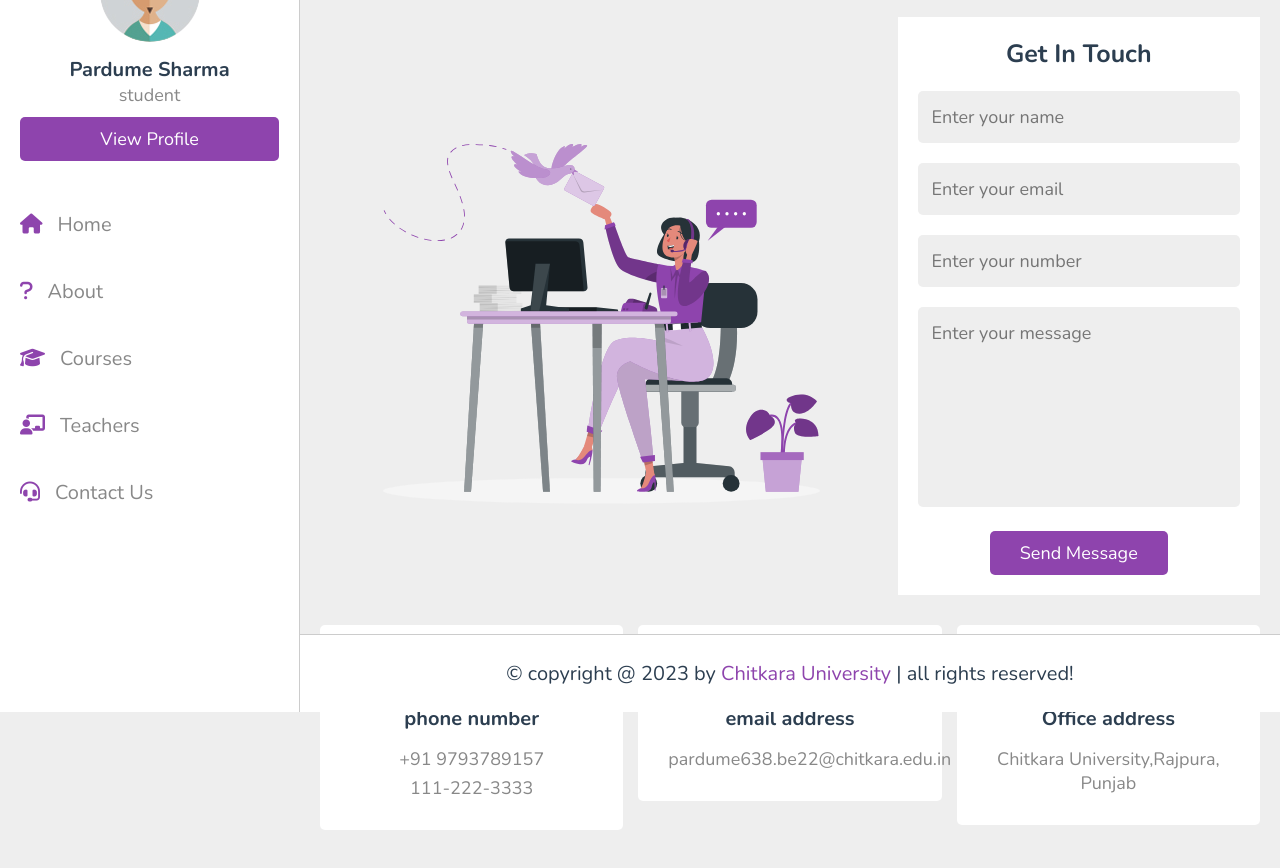
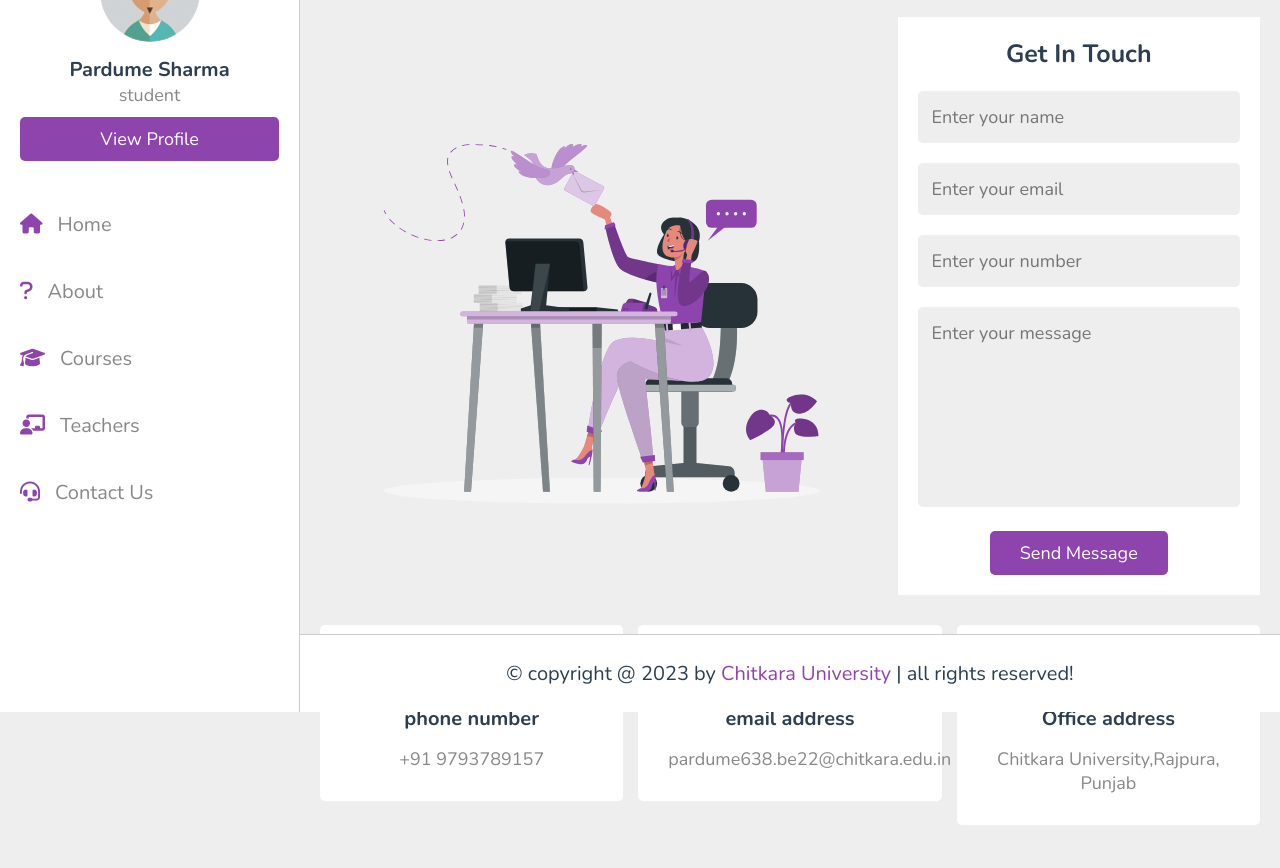
Before and after one commit to Pardume-Sharma/Testify-FEE-project, a plain HTML site: page contact.html in a window 1280 px wide. Shown: the part 88-956 px from the top of the page. Drawn offline with nearby package versions, Linux system fonts and the light colour scheme.

Commit message:
contact page modified

```diff
--- a/contact.html
+++ b/contact.html
@@ -93,7 +93,6 @@
          <i class="fas fa-phone"></i>
          <h3>phone number</h3>
          <a href="tel:1234567890">+91 9793789157</a>
-         <a href="tel:1112223333">111-222-3333</a>
       </div>
 
       <div class="box">
```
